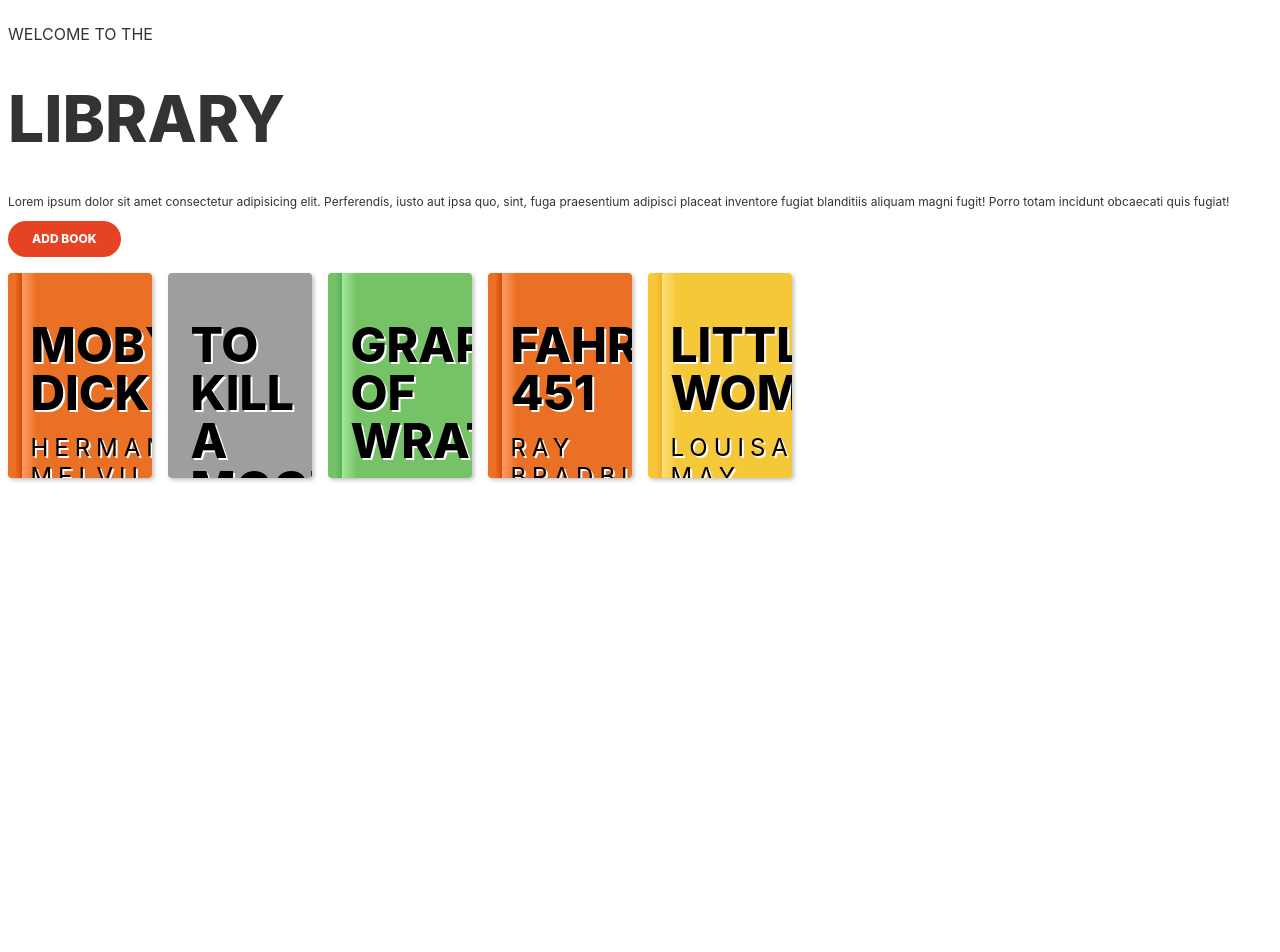
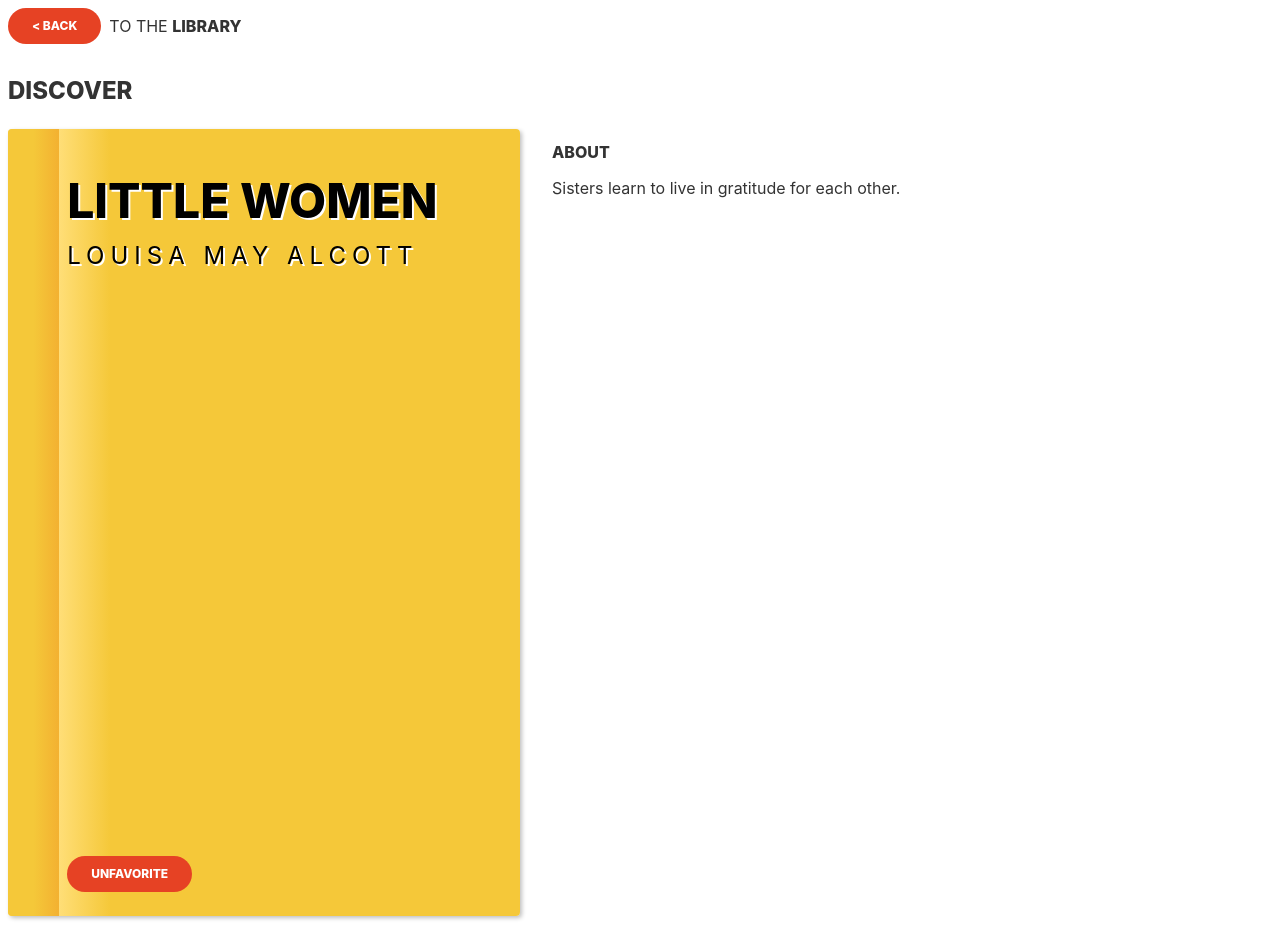
Before and after one commit to peterwilmshurst/my-svelte-app, a Svelte app: page /books/1 in a window 1280 px wide. Shown: the top 952 px of the page. Before the commit the page ends 800 px from the top, so only its background shows below. Built offline with nearby package versions, Linux system fonts and the light colour scheme; data requests are answered from the project's data file; grey boxes are pictures that could not be loaded.

Commit message:
add svelte routing

```diff
--- a/db.json
+++ b/db.json
@@ -6,7 +6,8 @@
       "author": "Louisa May Alcott",
       "cover": "",
       "about": "Sisters learn to live in gratitude for each other.",
-      "variation": 0
+      "variation": 0,
+      "favorite": true
     },
     {
       "id": 2,
@@ -14,7 +15,8 @@
       "author": "Ray Bradbury",
       "cover": "",
       "about": "Enter a dystopian future where books with ideas are dangerous, controlled and burned.",
-      "variation": 1
+      "variation": 1,
+      "favorite": true
     },
     {
       "id": 3,
@@ -22,7 +24,8 @@
       "author": "John Steinbeck",
       "cover": "",
       "about": "Thousands set out from the dust bowl to California in search of better fortunes",
-      "variation": 2
+      "variation": 2,
+      "favorite": false
     },
     {
       "id": 4,
@@ -30,7 +33,8 @@
       "author": "Harper Lee",
       "cover": "https://i.imgur.com/BPmn7bUm.jpg",
       "about": "A girl learns to trust the wisdom of her father and not be dismayed by the prejudice around here.",
-      "variation": 0
+      "variation": 0,
+      "favorite": true
     },
     {
       "id": 5,
--- a/package.json
+++ b/package.json
@@ -7,7 +7,7 @@
     "dev": "run-p dev:server dev:client",
     "dev:client": "rollup -c -w",
     "dev:server": "json-server --watch db.json",
-    "start": "sirv public --no-clear"
+    "start": "sirv public --single"
   },
   "devDependencies": {
     "@rollup/plugin-commonjs": "^17.0.0",
@@ -22,6 +22,7 @@
     "svelte": "^3.0.0"
   },
   "dependencies": {
-    "sirv-cli": "^2.0.0"
+    "sirv-cli": "^2.0.0",
+    "svelte-routing": "^1.6.0"
   }
 }
--- a/src/App.svelte
+++ b/src/App.svelte
@@ -1,14 +1,11 @@
 <script>
+import { Route, Router } from "svelte-routing"
 import Detail from "./detail/detail.svelte"
 import Library from "./library/library.svelte"
+export let url = ""
 
-let page = 'library'
-let pageArgs = {}
 
-  function handleBookSelect(event) {
-    page = 'detail'
-    pageArgs = event.detail
-  }
+
 </script>
 
 <style>
@@ -69,10 +66,13 @@ textarea {
 
 </style>
 
+<Router {url}>
 <main>
-  {#if page === 'detail'}
-  <Detail {...pageArgs} />
-  {:else}
-	<Library on:book-select={handleBookSelect} />
-  {/if}
+  <Route path="/books/:id" let:params>
+  <Detail id={params.id} />
+  </Route>
+  <Route path="/">
+	<Library />
+</Route>
 </main>
+</Router>
--- /dev/null
+++ b/src/common/back-btn-row.svelte
@@ -0,0 +1,28 @@
+<script>
+  import Button from "../common/button.svelte";
+</script>
+
+<style>
+  nav {
+    display: flex;
+    align-items: center;
+    text-transform: uppercase;
+    margin-bottom: var(--spacingXLarge);
+  }
+  .text {
+    margin-left: var(--spacingSmall);
+  }
+  span {
+    font-weight: var(--typeWeightBold);
+  }
+</style>
+
+<nav>
+  <Button to="/">&lt; Back</Button>
+
+  <div class="text">
+    To the
+    <span>Library</span>
+
+  </div>
+</nav>
--- a/src/common/bookcover.svelte
+++ b/src/common/bookcover.svelte
@@ -1,8 +1,8 @@
 <script>
   import { createEventDispatcher } from 'svelte'
-
+  import {links } from 'svelte-routing'
     export let book = {};
-
+    export let interactive = false;
     const dispatch = createEventDispatcher();
 
     function isValidUrl(url) {
@@ -98,10 +98,24 @@
   }
 </style>
 
-<a href="#" class="book book-interactive book--variation-{book.variation} {isValidUrl(book.cover) ? 'book--cover' : 'book--no-cover'}"
+{#if interactive}
+<a href={'/books/' + book.id} use:links class="book book-interactive book--variation-{book.variation} {isValidUrl(book.cover) ? 'book--cover' : 'book--no-cover'}"
 on:click={() => dispatch('book-select', { id: book.id })}>
     <span class="cover" style={isValidUrl(book.cover) ? 'background-image: url' + '(' + book.cover + ')' : ''}>
         <span class="title">{book.title || ''}</span>
         <span class="author">{book.author || ''}</span>
     </span>
 </a>
+{:else}
+<div class="book book--variation-{book.variation}
+{isValidUrl(book.cover) ? 'book--cover' : 'book--no-cover'}">
+<div
+  class="cover"
+  style={isValidUrl(book.cover) ? 'background-image: url(' + book.cover + ')' : ''}>
+  <header>
+    <h2 class="title">{book.title || ''}</h2>
+  </header>
+  <div class="author">{book.author || ''}</div>
+</div>
+</div>
+{/if}
--- a/src/common/button.svelte
+++ b/src/common/button.svelte
@@ -1,3 +1,7 @@
+<script>
+  import { links } from 'svelte-routing'
+  export let to
+</script>
 <style>
   .button {
     background: var(--colorCta);
@@ -25,6 +29,13 @@
     text-decoration: none;
   }
 </style>
-<button class="button">
+
+{#if to}
+<a href={to} on:click use:links class="button">
+  <slot />
+</a>
+{:else}
+<button on:click class="button">
     <slot />
 </button>
+{/if}
--- /dev/null
+++ b/src/common/header.svelte
@@ -0,0 +1,30 @@
+<script>
+  export let element = "h2";
+  export let size = "medium";
+</script>
+
+<style>
+  h1,
+  h2 {
+    text-transform: uppercase;
+    font-weight: var(--typeWeightBold);
+  }
+  .medium {
+    font-size: var(--typeSizeMedium);
+    margin-bottom: var(--spacingMedium);
+  }
+  .large {
+    font-size: var(--typeSizeLarge);
+    margin-bottom: var(--spacingLarge);
+  }
+</style>
+
+{#if element === 'h1'}
+  <h1 class={size}>
+    <slot />
+  </h1>
+{:else if element === 'h2'}
+  <h2 class={size}>
+    <slot />
+  </h2>
+{/if}
--- a/src/detail/detail.svelte
+++ b/src/detail/detail.svelte
@@ -1,4 +1,67 @@
 <script>
+    import { onMount } from "svelte";
+
+    import BackButtonRow from "../common/back-btn-row.svelte";
+    import BookCover from "../common/bookcover.svelte";
+    import Button from "../common/button.svelte";
+    import Header from "../common/header.svelte";
+    import { httpGet, httpPut } from "../common/api.js";
+
     export let id;
-</script>
-<div>Detail page - {id}</div>
+
+    let book = {};
+
+    onMount(async _ => {
+      const { data } = await httpGet("/" + id);
+      book = data;
+    });
+
+    async function handleFavoriteClick() {
+      const toggledBook = {
+        ...book,
+        favorite: !book.favorite
+      };
+      const { ok } = await httpPut('/' + book.id, toggledBook);
+      if (ok) {
+        book = toggledBook;
+      }
+      await httpPut('/' + book.id, toggledBook)
+    }
+  </script>
+
+  <style>
+    .detail {
+      display: grid;
+      grid-template-columns: repeat(auto-fill, minmax(40vw, 20rem));
+      grid-template-rows: minmax(64vw, 32rem) auto;
+      gap: var(--spacingXLarge);
+    }
+    .cover {
+      position: relative;
+      display: flex;
+      margin-bottom: var(--spacingXLarge);
+    }
+    .favorite {
+      position: absolute;
+      width: 90%;
+      left: calc(10% + var(--spacingSmall));
+      bottom: var(--spacingLarge);
+    }
+  </style>
+
+  <BackButtonRow />
+
+  <Header element="h1" size="large">Discover</Header>
+
+  <div class="detail">
+    <div class="cover">
+      <BookCover {book} />
+      <div class="favorite">
+        <Button on:click={handleFavoriteClick}>{book.favorite ? 'Unfavorite' : 'Favorite'}</Button>
+      </div>
+    </div>
+    <div>
+      <Header>About</Header>
+      <p>{book.about}</p>
+    </div>
+  </div>
--- a/src/library/bookgrid.svelte
+++ b/src/library/bookgrid.svelte
@@ -1,11 +1,24 @@
 <script>
-    import BookCover from '../common/bookcover.svelte';
-    import Heart from './heart.svelte';
-    export let books = [];
+  import BookCover from "../common/bookcover.svelte";
+  import Heart from "./heart.svelte";
+  export let books = [];
 </script>
 
+<ul>
+  {#each books as book}
+    <li>
+      <BookCover interactive {book} />
+      {#if book.favorite}
+        <div class="heart">
+          <Heart />
+        </div>
+      {/if}
+    </li>
+  {/each}
+</ul>
+
 <style>
-      ul {
+  ul {
     display: grid;
     grid-template-columns: repeat(auto-fill, minmax(10rem, 1fr));
     grid-template-columns: repeat(auto-fill, minmax(8rem, 1fr));
@@ -25,16 +38,3 @@
     right: calc(-1 * var(--spacingSmall));
   }
 </style>
-
-<ul>
-{#each books as book }
-    <li>
-        <BookCover {book} on:book-select />
-        {#if book.favorite}
-        <div class="heart">
-            <Heart />
-        </div>
-        {/if}
-    </li>
-{/each}
-</ul>
--- a/src/library/library.svelte
+++ b/src/library/library.svelte
@@ -1,19 +1,32 @@
 <script>
-    import { onMount } from "svelte"
-    import BookGrid from "./bookgrid.svelte";
-    import Button from "../common/button.svelte";
-    import { httpGet } from "../common/api.js"
+  import { onMount } from "svelte";
+  import BookGrid from "./bookgrid.svelte";
+  import Button from "../common/button.svelte";
+  import { httpGet } from "../common/api.js";
 
-        let books = []
-        onMount( async function () {
-const { data } = await httpGet("/?_sort=id&_order=desc");
-books = data
-})
-
+  let books = [];
+  onMount(async function () {
+    const { data } = await httpGet("/?_sort=id&_order=desc");
+    books = data;
+  });
 </script>
 
+<header>
+  <span class="preamble">Welcome to the</span>
+  <h1>Library</h1>
+</header>
+
+<p class="greeting">
+  Lorem ipsum dolor sit amet consectetur adipisicing elit. Perferendis, iusto
+  aut ipsa quo, sint, fuga praesentium adipisci placeat inventore fugiat
+  blanditiis aliquam magni fugit! Porro totam incidunt obcaecati quis fugiat!
+</p>
+
+<Button>Add Book</Button>
+<BookGrid {books} />
+
 <style>
-     header {
+  header {
     margin: var(--spacingMedium) 0 var(--spacingLarge) 0;
     text-transform: uppercase;
   }
@@ -25,20 +38,7 @@ books = data
     font-weight: var(--typeWeightBold);
     line-height: var(--typeLineHeightTight);
   }
-
   .greeting {
     font-size: var(--typeSizeSmall);
   }
 </style>
-
-<header>
-    <span class='preamble'>Welcome to the</span>
-    <h1>Library</h1>
-</header>
-
-<p class='greeting'>
-    Lorem ipsum dolor sit amet consectetur adipisicing elit. Perferendis, iusto aut ipsa quo, sint, fuga praesentium adipisci placeat inventore fugiat blanditiis aliquam magni fugit! Porro totam incidunt obcaecati quis fugiat!
-    </p>
-
-    <Button>Add Book</Button>
-    <BookGrid {books} on:book-select />
```
Also changed, not shown: 1 other file (tests, documents, lock files or other folders).
